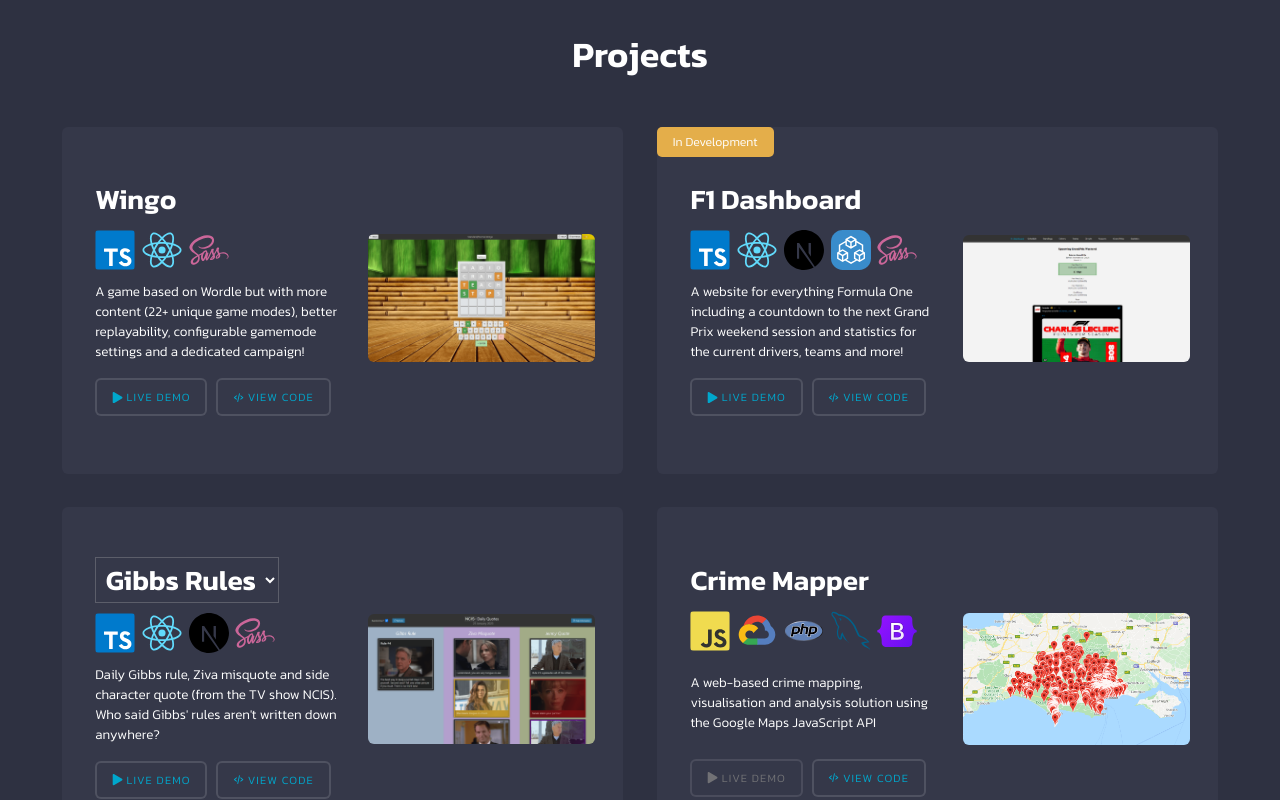
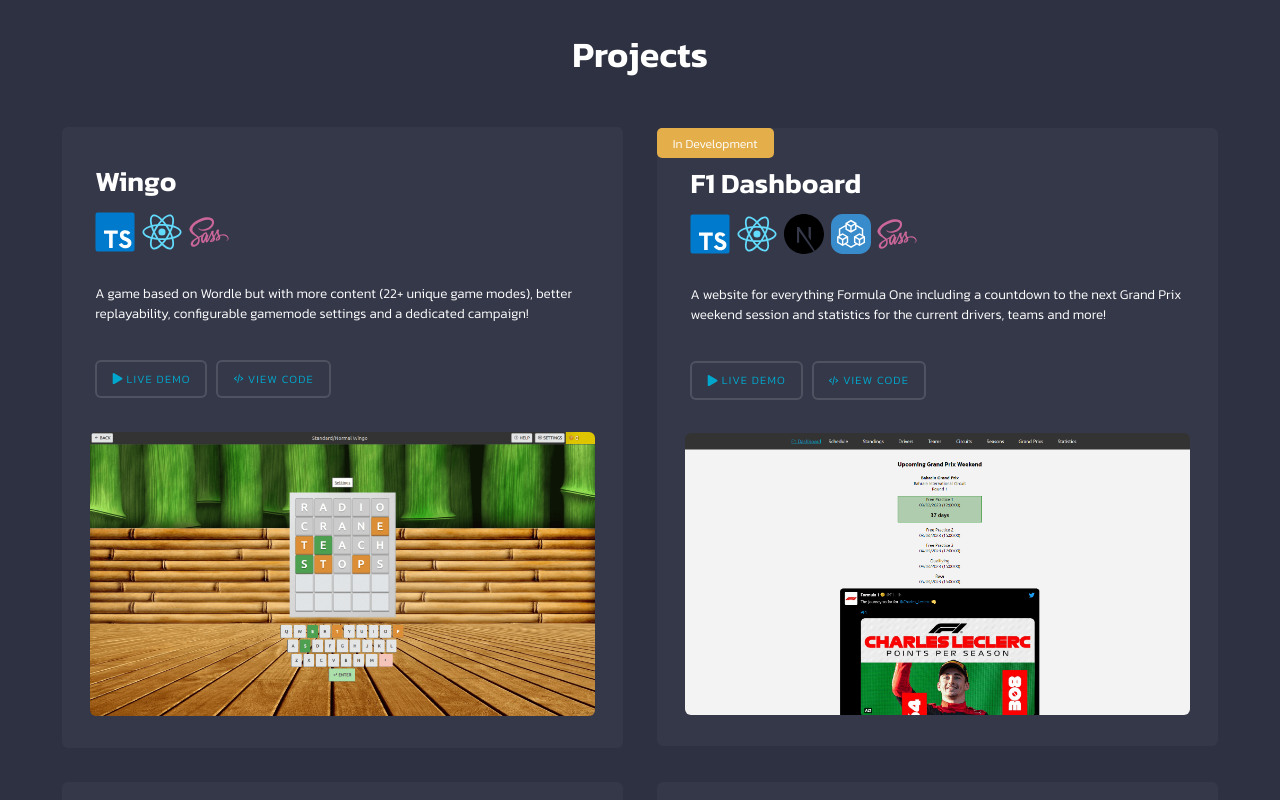
Before and after one commit to DanielPitfield/Portfolio, a React (Vite) app: page / in a window 1280 px wide. Shown: the part 1240-2040 px from the top of the page. Built offline with nearby package versions, Linux system fonts and the light colour scheme.

Commit message:
Laptop styling

```diff
--- a/src/styles/HomeSection.module.scss
+++ b/src/styles/HomeSection.module.scss
@@ -20,6 +20,9 @@
     letter-spacing: 0.01em;
     justify-content: center;
     text-align: center;
+    @media ($mobile) {
+      padding: 0.2em 0;
+    }
   }
 
   .subTitle {
--- a/src/styles/Project.module.scss
+++ b/src/styles/Project.module.scss
@@ -19,6 +19,9 @@
     &[data-size="small"] {
       padding: 0 1.5em;
     }
+  }
+  @media ($laptop) {
+    flex-direction: column;
   }
 
   .info {
--- a/src/styles/variables.scss
+++ b/src/styles/variables.scss
@@ -1,2 +1,3 @@
 $mobile: "max-width: 768px";
+$laptop: "(min-width: 769px) and (max-width: 1366px)";
 $desktop: "min-width: 769px";
```
